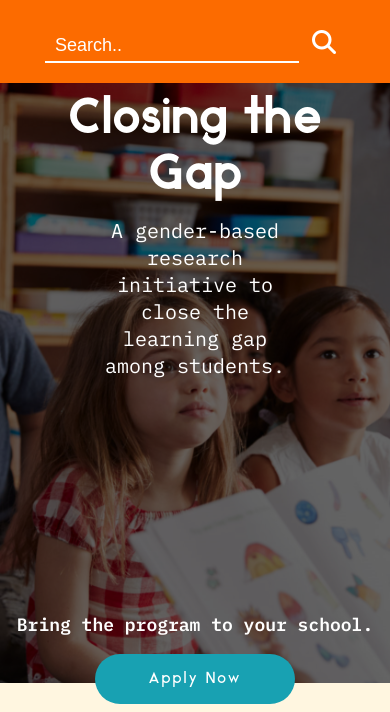
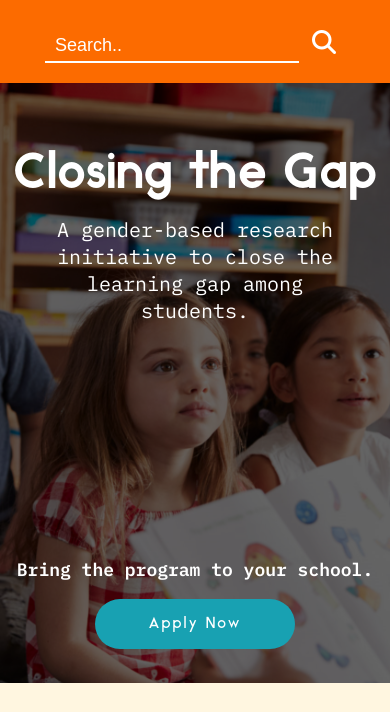
Before and after one commit to MissingT/ClosingTheGap2021, a plain HTML site: page index.html in a window 390 px wide. Shown: the part 107-819 px from the top of the page. Drawn offline with nearby package versions, Linux system fonts and the light colour scheme.

Commit message:
Make it Play Nice on my phone

```diff
--- a/css/main.css
+++ b/css/main.css
@@ -68,11 +68,14 @@ color: white;
     color: white;
     font-size: 48px;
     text-align: center;
-    padding: 0px 20px;
 }
 
 .headerContainer {
     margin-bottom: 80px;
+    display: flex;
+    flex-direction: column;
+    justify-content: center;
+    align-items: center;
 }
 
 .headerTextdark {
@@ -93,7 +96,7 @@ color: white;
     font-size: 20px;
     margin-top: -20px;
     text-align: center;
-    padding: 0px 100px;
+    width: 80vw;
 }
 
 .darkParagraph {
@@ -541,7 +544,7 @@ input[type="text"].formFill::placeholder { /* Chrome, Firefox, Opera, Safari 10.
     justify-content: center;
     align-items: center;
     line-height: 100px;
-    margin-top: 150px;
+    margin-top: 96px;
     font-size: 48px;
     text-decoration: none;
     color: white;
@@ -558,7 +561,6 @@ input[type="text"].formFill::placeholder { /* Chrome, Firefox, Opera, Safari 10.
     }
 
     .inMenu {
-        margin-top: 100px;
         font-family: 'IBM Plex Mono', monospace;
         font-weight: 600;
         color: white;
```
